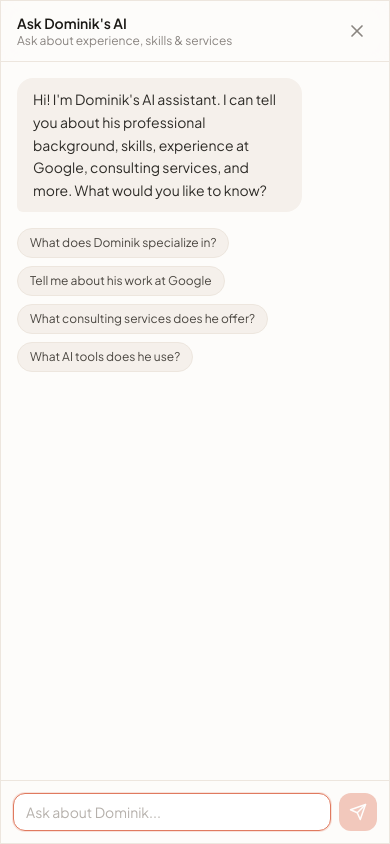
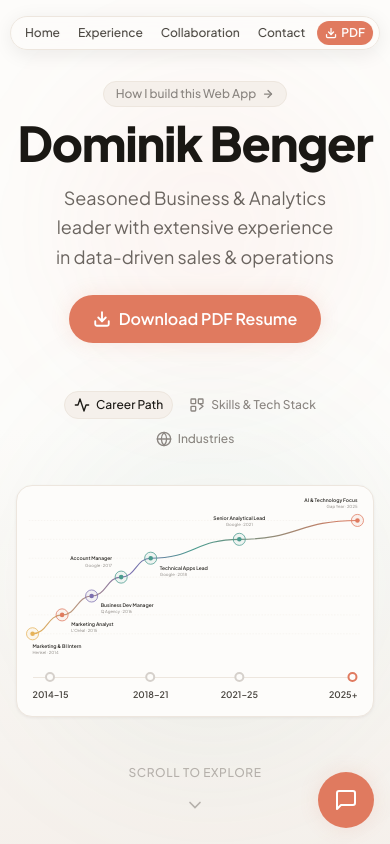
Before and after one commit to Ninety2UA/web-app-resume, a Next.js app: page / in a window 390 px wide. Shown: the top 844 px of the page. Built offline with nearby package versions, Linux system fonts and the light colour scheme.

Commit message:
Disable chatbot auto-open on mobile, only auto-open on desktop
ChatWidget now starts closed and uses useEffect to check window.innerWidth >= 640
before auto-opening. Mobile users tap the FAB to open. Syncs project docs.

Co-Authored-By: Claude Opus 4.6 <noreply@anthropic.com>

```diff
--- a/src/components/chat/ChatWidget.tsx
+++ b/src/components/chat/ChatWidget.tsx
@@ -77,7 +77,14 @@ function AssistantBubble({ text }: { text: string }) {
 }
 
 export default function ChatWidget() {
-  const [isOpen, setIsOpen] = useState(true)
+  const [isOpen, setIsOpen] = useState(false)
+
+  // Auto-open on desktop only (not mobile)
+  useEffect(() => {
+    if (window.innerWidth >= 640) {
+      setIsOpen(true)
+    }
+  }, [])
   const [messages, setMessages] = useState<Message[]>([])
   const [input, setInput] = useState('')
   const [streamState, setStreamState] = useState<StreamState>('idle')
```
Also changed, not shown: 4 other files (tests, documents, lock files or other folders).
